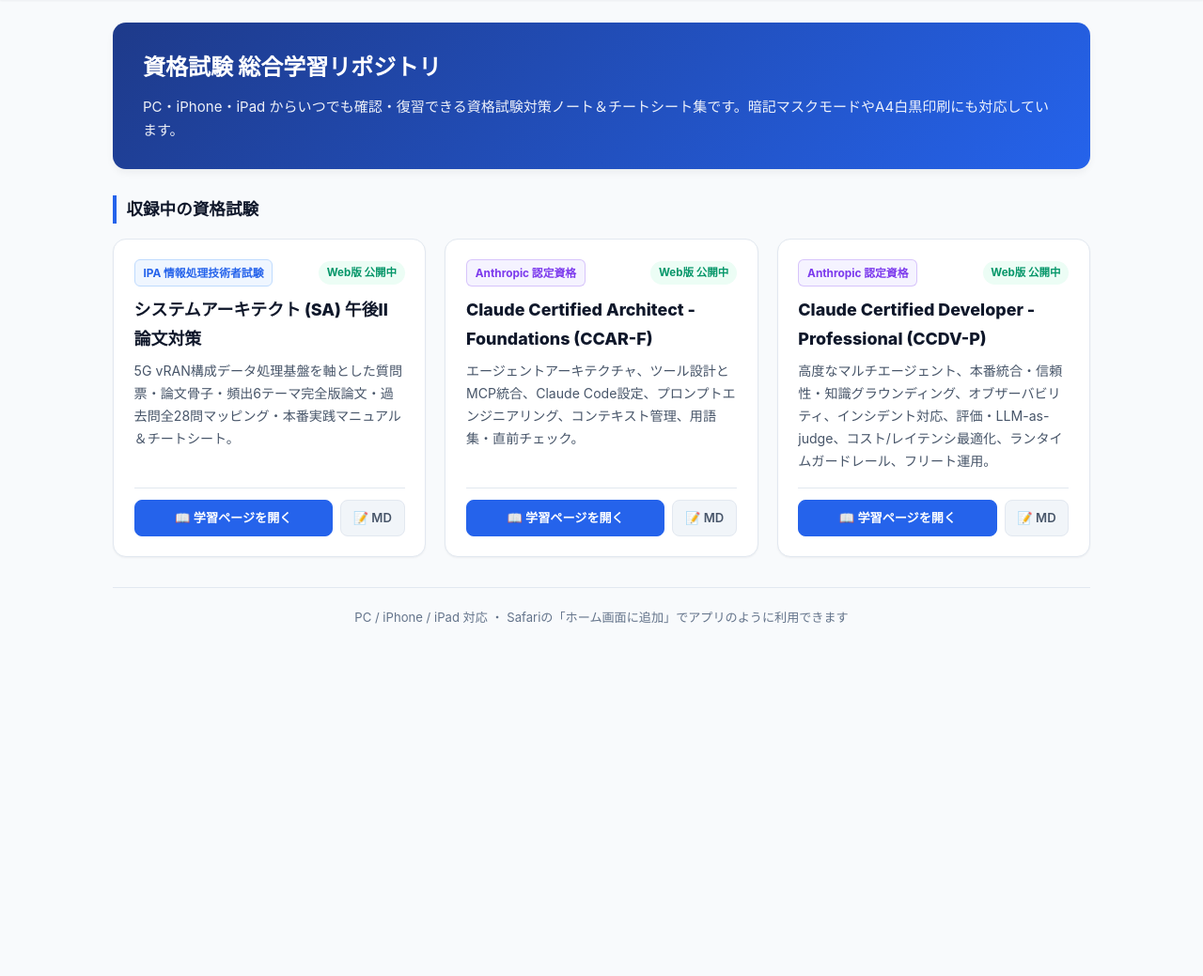
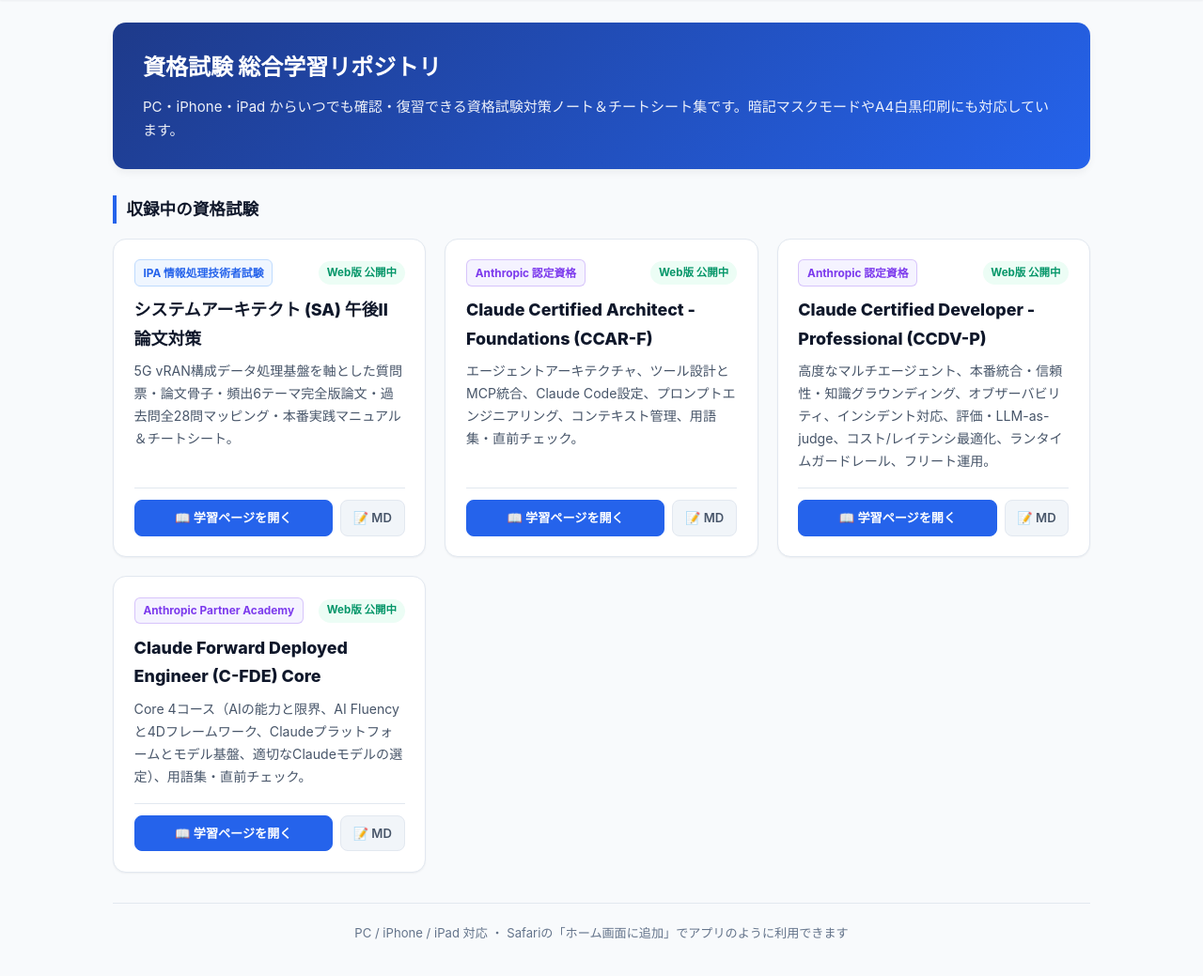
Before and after one commit to RIN-POKO/Studying_CertificationExams, a plain HTML site: page index.html in a window 1280 px wide. Shown: the part 63-1102 px from the top of the page at 94% size. Before the commit the page ends 800 px from the top, so only its background shows below. Drawn offline with Linux system fonts and the light colour scheme; a web font is replaced by a local one.

Commit message:
Add C-FDE Core link to index.html

```diff
--- a/index.html
+++ b/index.html
@@ -387,6 +387,26 @@
         </div>
       </article>
 
+      <!-- 4. Claude Forward Deployed Engineer (C-FDE) Core -->
+      <article class="exam-card">
+        <div>
+          <div class="card-top">
+            <span class="tag tag-ai">Anthropic Partner Academy</span>
+            <span class="status-pill status-ready">Web版 公開中</span>
+          </div>
+          <h3 class="exam-title">Claude Forward Deployed Engineer (C-FDE) Core</h3>
+          <p class="exam-desc">
+            Core 4コース（AIの能力と限界、AI Fluencyと4Dフレームワーク、Claudeプラットフォームとモデル基盤、適切なClaudeモデルの選定）、用語集・直前チェック。
+          </p>
+        </div>
+        <div class="card-actions">
+          <a class="btn btn-primary" href="./C-FDE%E5%8B%89%E5%BC%B7/C-FDE%E5%8B%89%E5%BC%B7.html">📖 学習ページを開く</a>
+          <a class="btn"
+            href="https://github.com/RIN-POKO/Studying_CertificationExams/tree/main/C-FDE%E5%8B%89%E5%BC%B7/C-FDE%E5%8B%89%E5%BC%B7_%E5%8E%9F%E6%9C%AC"
+            target="_blank" rel="noopener">📝 MD</a>
+        </div>
+      </article>
+
       <!-- 今後の資格追加テンプレート:
       <article class="exam-card">
         <div>
```
